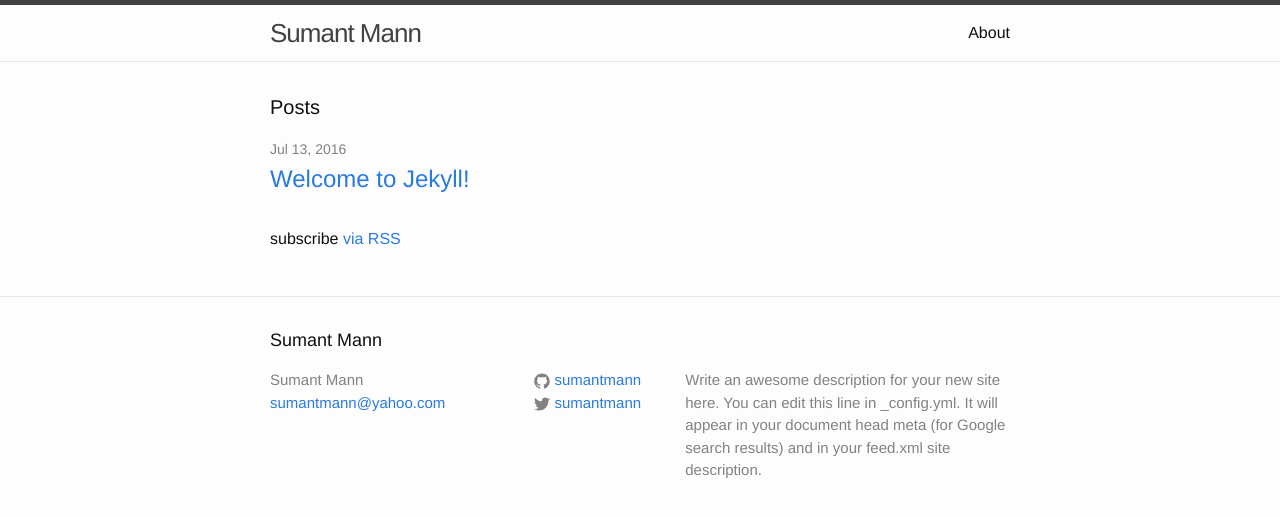
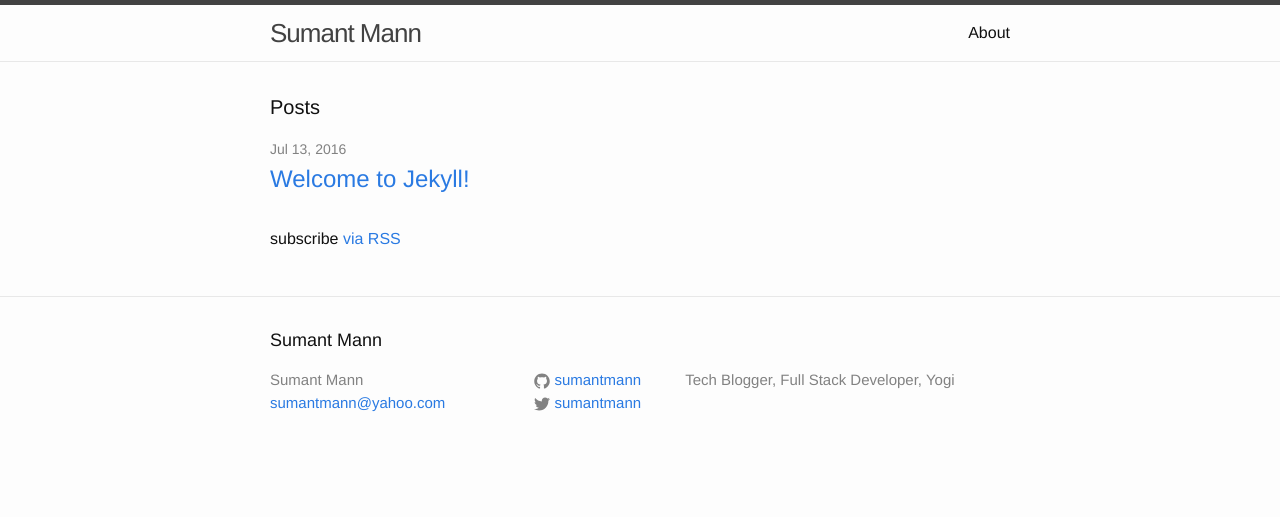
Before and after one commit to sm-main/sumantmann.github.io, a Jekyll site: the page built from index.html, in a window 1280 px wide. Shown: the top 517 px of the page. Built offline with Jekyll 4.4.1, drawn with Linux system fonts in a browser that asks for light colours.

Commit message:
changed meta description

```diff
--- a/_config.yml
+++ b/_config.yml
@@ -9,9 +9,7 @@
 title: Sumant Mann
 email: sumantmann@yahoo.com
 description: > # this means to ignore newlines until "baseurl:"
-  Write an awesome description for your new site here. You can edit this
-  line in _config.yml. It will appear in your document head meta (for
-  Google search results) and in your feed.xml site description.
+  Tech Blogger, Full Stack Developer, Yogi
 baseurl: "" # the subpath of your site, e.g. /blog
 url: "http://sumantmann.com" # the base hostname & protocol for your site
 twitter_username: sumantmann
```
